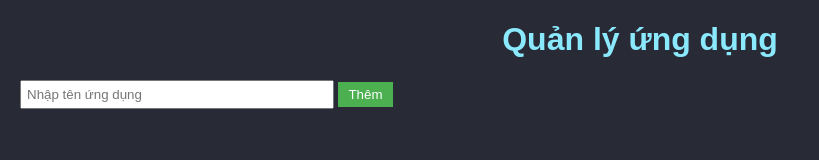
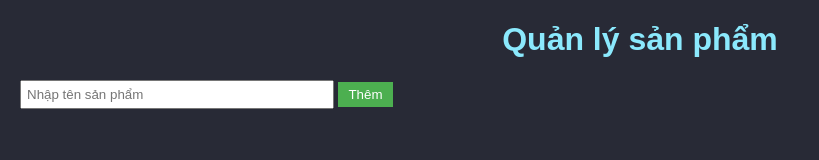
Before and after one commit to chuongnvngit/2311COMP180201-TKWEB-4901103010, a plain HTML site: page Quanlisanpham/quanlisanpham.html in a window 1280 px wide. Shown: the whole page, without its empty margins (0-819 px from the left). Drawn offline with Linux system fonts and the light colour scheme.

Commit message:
Add files via upload

```diff
--- a/Quanlisanpham/quanlisanpham.html
+++ b/Quanlisanpham/quanlisanpham.html
@@ -44,10 +44,10 @@ h1 {
     </style>
 </head>
 <body>
-    <h1>Quản lý ứng dụng</h1>
+    <h1>Quản lý sản phẩm</h1>
 
     <form id="app-form">
-        <input type="text" id="app-name" placeholder="Nhập tên ứng dụng">
+        <input type="text" id="app-name" placeholder="Nhập tên sản phẩm">
         <button type="submit">Thêm</button>
     </form>
 
```
